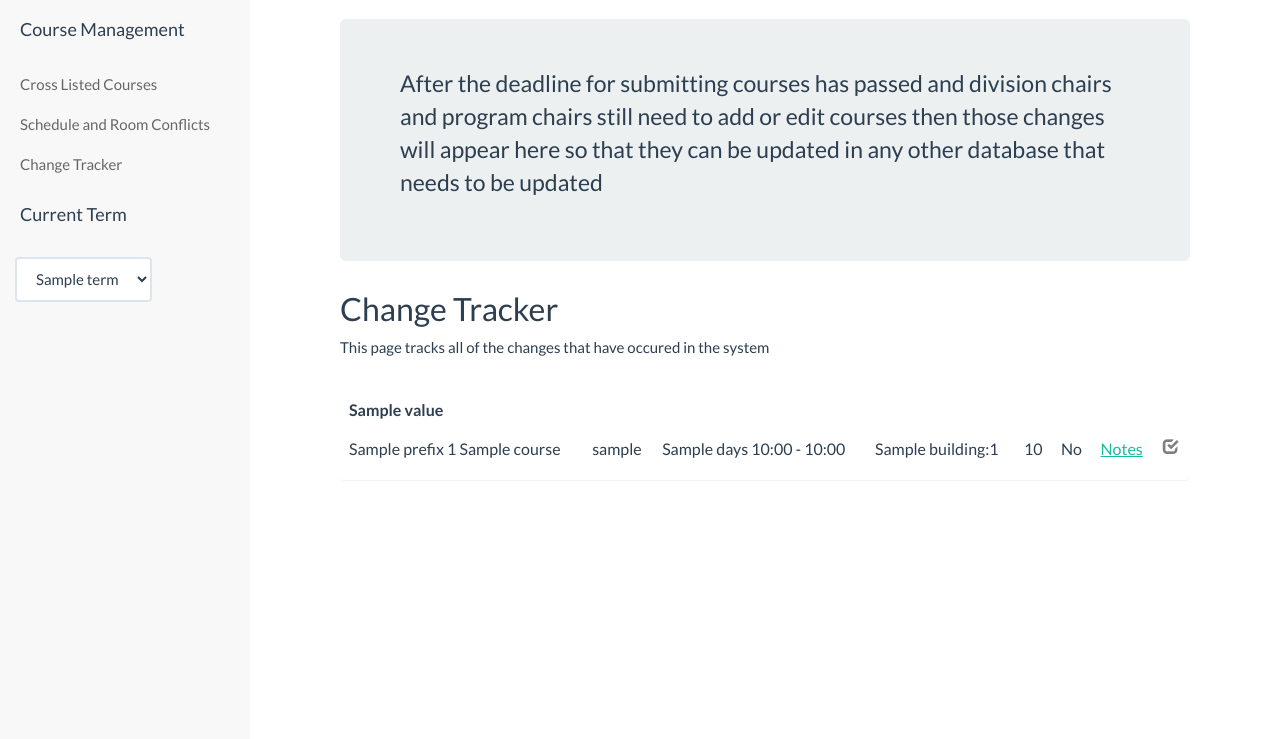
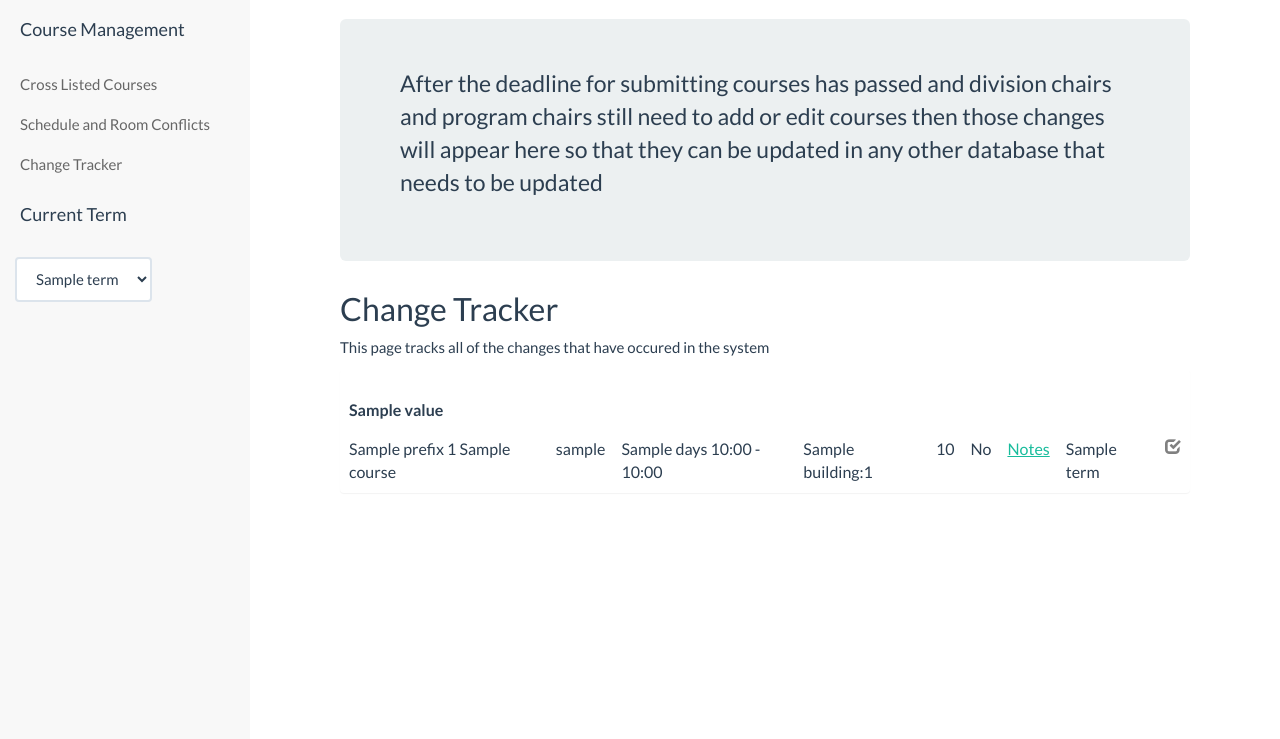
Before and after one commit to eykrevooh/hackNC-Elementary, a Python web app: template app/templates/tracker.html in a window 1280 px wide. Shown: the part 61-800 px from the top of the page. Run offline with Jinja, Linux system fonts and the light colour scheme; the template is opened without the code that fills it: most values are stand-ins (such as "Sample title", 1, 10 or a date in 2020); some libraries are stand-ins or nearby versions; some web fonts are replaced.

Commit message:
Added the term to the tracker.html see issue #79

```diff
--- a/app/config.yaml
+++ b/app/config.yaml
@@ -64,7 +64,7 @@ changeType:
   create/update: 'create/update'
 
 tableLayout:
-  order: ['Course Name', 'Taught By', 'Schedule', 'Room', 'Capacity', 'Cross Listed', 'Notes']
+  order: ['Course Name', 'Taught By', 'Schedule', 'Room', 'Capacity', 'Cross Listed', 'Notes', 'Term']
   Course Name:  0
   Taught By:    1
   Schedule:     2
--- a/app/templates/tracker.html
+++ b/app/templates/tracker.html
@@ -83,7 +83,9 @@
                       Notes
                     </a>
                   </td>
-                  <td id=
+                  <td id="term">
+                    {{course.term.name}}
+                  </td>
                   <td>
                     <a href="" data-toggle="modal" data-id="" data-target="#verifyCourseChange{{course.cId}}"><span class="glyphicon glyphicon-check" aria-hidden="true" style="color:gray;"></span></a>
                     {% include "snips/verifiedCourseChange.html" %}
```
